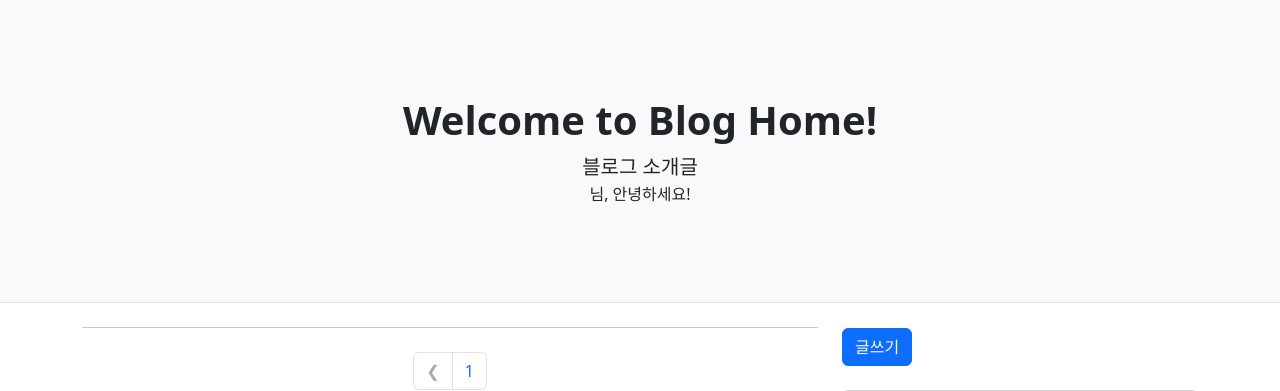
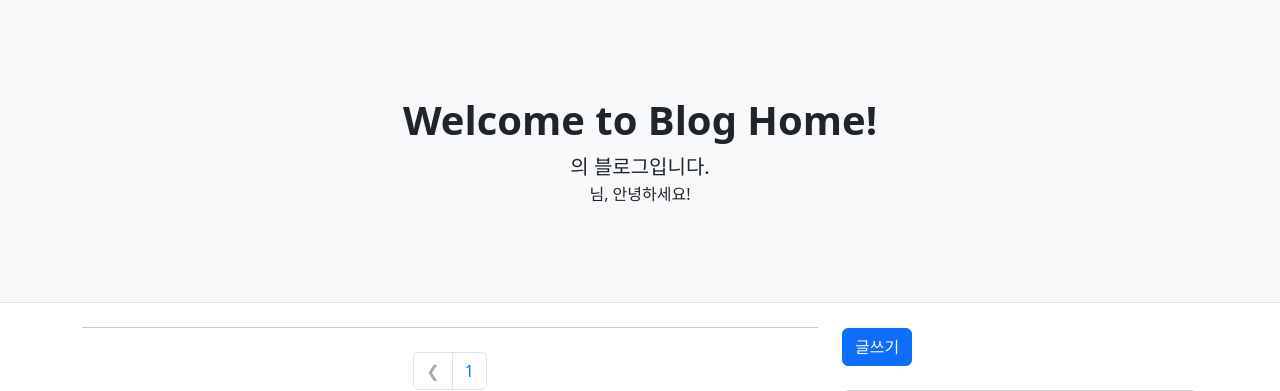
Before and after one commit to nahowo/likelion_blog, a Django app: page / in a window 1280 px wide. Shown: the part 56-447 px from the top of the page. Run offline with Django 3.2, Linux system fonts and the light colour scheme; the visitor is signed in with stand-in values (Sample User, id 1); data that the repository does not hold is empty.

Commit message:
github.io commit

```diff
--- a/post/templates/post/post_list.html
+++ b/post/templates/post/post_list.html
@@ -41,7 +41,7 @@
             <div class="container">
                 <div class="text-center my-5">
                     <h1 class="fw-bolder">Welcome to Blog Home!</h1>
-                    <p class="lead mb-0">블로그 소개글</p>
+                    <p class="lead mb-0">{{ user.nickname }}의 블로그입니다. </p>
                     {% if user.is_authenticated %}
                         {{ user.nickname }}님, 안녕하세요!
                     {% endif %}
```
